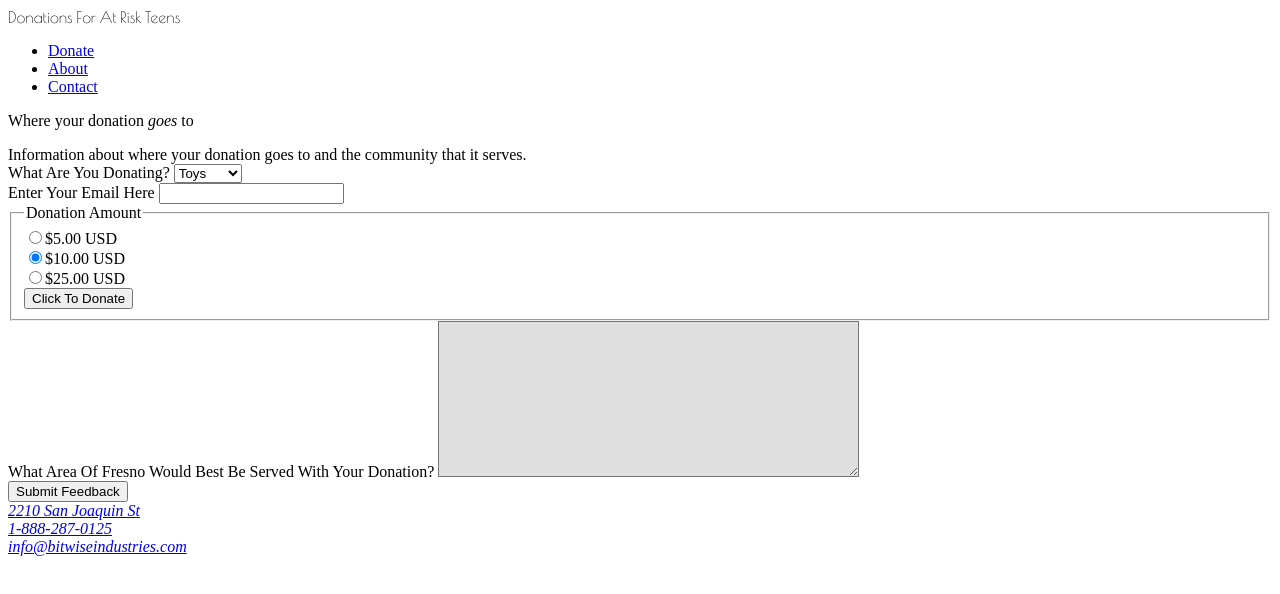
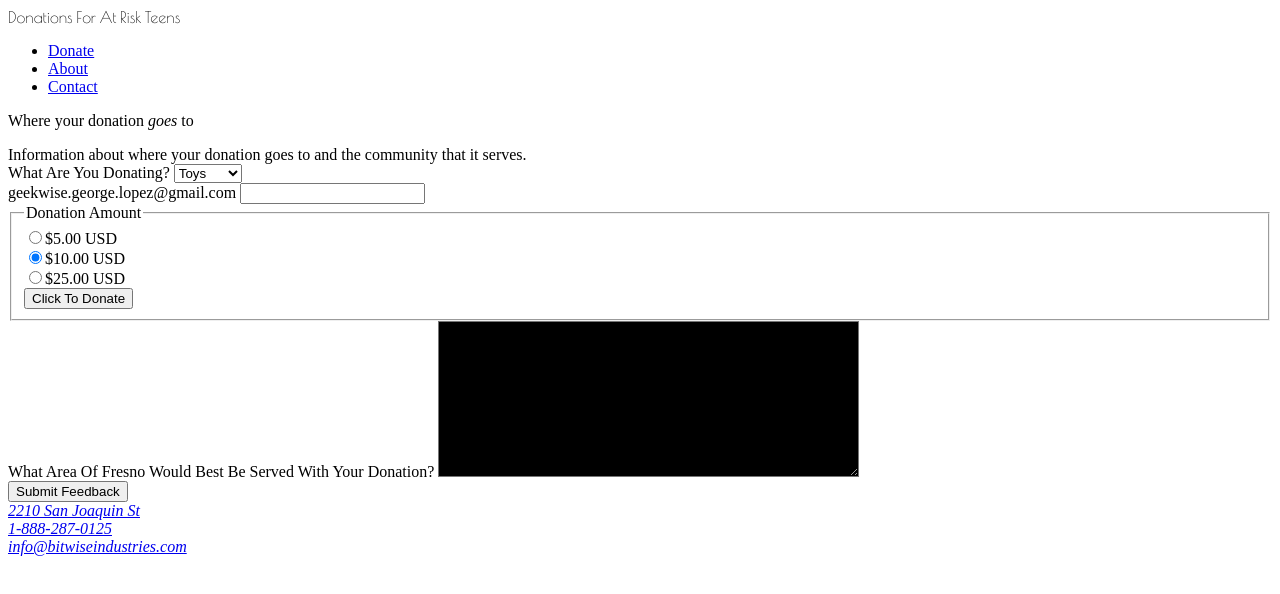
Before and after one commit to geekwise-george-lopez/021016, a plain HTML site: page index.html in a window 1280 px wide. Drawn offline with nearby package versions, Linux system fonts and the light colour scheme.

Commit message:
updated index.html and style.css

```diff
--- a/css/style.css
+++ b/css/style.css
@@ -8,5 +8,5 @@ header{
 
 
 textarea[name=feedback]{
-    background-color:#dfdfdf;
+    background-color:black;
 }
--- a/index.html
+++ b/index.html
@@ -47,7 +47,7 @@
 
 
        <section>
-          <span>Enter Your Email Here</span>
+          <span>geekwise.george.lopez@gmail.com</span>
           <input type="email" title="Please, provide an e-mail"/>
           <fieldset>
             <legend>Donation Amount</legend>
```
